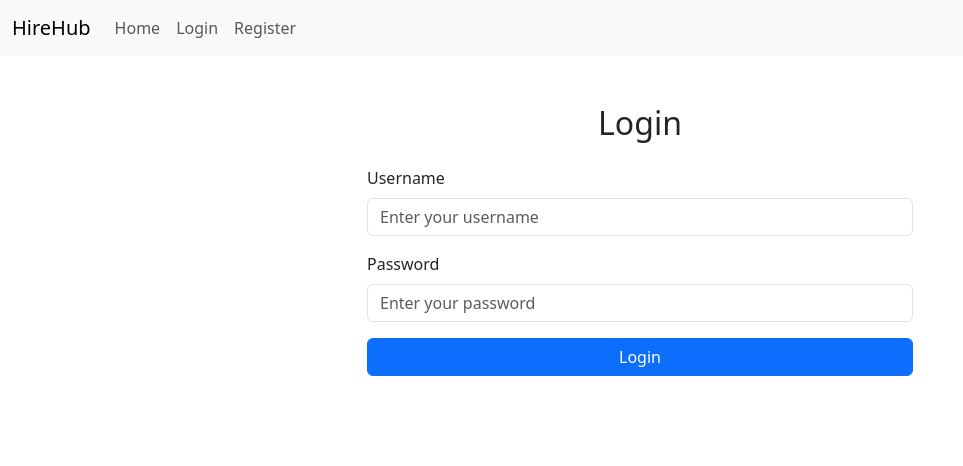
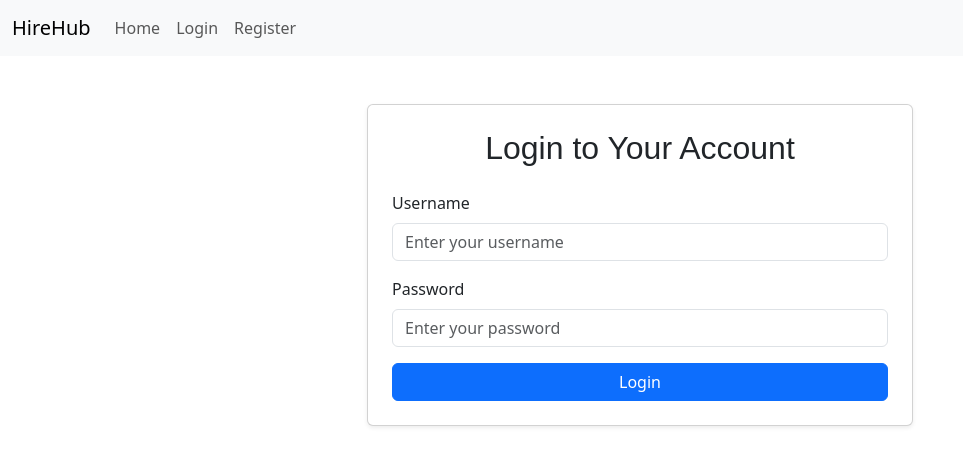
Before and after one commit to JuchangKim/HireHub, a React (Create React App) app in the folder client/: page /login in a window 1280 px wide. Shown: the top 466 px of the page, without its empty margins (0-963 px from the left). Built offline with nearby package versions, Linux system fonts and the light colour scheme.

Commit message:
Enhance Login Page UI
- Wrapped login form in a Card component for better structure.
- Improved styling with custom CSS for a polished look.
- Added success and error alerts with consistent styling.
- Enhanced user experience with a clean layout and modern design elements.

```diff
--- /dev/null
+++ b/client/src/pages/LoginPage.css
@@ -0,0 +1,24 @@
+
+
+body {
+    background-color: #f8f9fa;
+}
+
+.card {
+    border-radius: 10px;
+    background-color: #ffffff;
+}
+
+h2 {
+    font-family: 'Arial', sans-serif;
+    color: #333;
+}
+
+.alert {
+    border-radius: 5px;
+}
+
+button {
+    border-radius: 5px;
+    font-weight: bold;
+}
--- a/client/src/pages/LoginPage.js
+++ b/client/src/pages/LoginPage.js
@@ -1,8 +1,9 @@
 import React, { useState } from 'react';
-import { Container, Row, Col, Form, Button, Alert } from 'react-bootstrap';
+import { Container, Row, Col, Form, Button, Alert, Card } from 'react-bootstrap';
 import axios from 'axios';
 import { useNavigate } from 'react-router-dom';
 import { useAuth } from '../context/AuthContext';
+import './LoginPage.css';
 
 function LoginPage() {
     const [formData, setFormData] = useState({
@@ -38,7 +39,8 @@ function LoginPage() {
         <Container className="mt-5">
             <Row className="justify-content-center">
                 <Col xs={12} md={8} lg={6}>
-                    <h2 className="text-center mb-4">Login</h2>
+                    <Card className="p-4 shadow-sm">
+                        <h2 className="text-center mb-4">Login to Your Account</h2>
                         {error && <Alert variant="danger">{error}</Alert>}
                         {success && <Alert variant="success">{success}</Alert>}
                         <Form onSubmit={handleSubmit}>
@@ -70,6 +72,7 @@ function LoginPage() {
                                 Login
                             </Button>
                         </Form>
+                    </Card>
                 </Col>
             </Row>
         </Container>
--- /dev/null
+++ b/client/src/pages/RegisterPage.css
@@ -0,0 +1,24 @@
+
+
+body {
+    background-color: #f8f9fa;
+}
+
+.card {
+    border-radius: 10px;
+    background-color: #ffffff;
+}
+
+h2 {
+    font-family: 'Arial', sans-serif;
+    color: #333;
+}
+
+.alert {
+    border-radius: 5px;
+}
+
+button {
+    border-radius: 5px;
+    font-weight: bold;
+}
--- a/client/src/pages/RegisterPage.js
+++ b/client/src/pages/RegisterPage.js
@@ -1,6 +1,7 @@
 import React, { useState } from 'react';
-import { Container, Row, Col, Form, Button, Alert } from 'react-bootstrap';
+import { Container, Row, Col, Form, Button, Alert, Card } from 'react-bootstrap';
 import axios from 'axios';
+//import './RegisterPage.css'; // Add your custom CSS file for additional styles
 
 function RegisterPage() {
     const [formData, setFormData] = useState({
@@ -28,7 +29,7 @@ function RegisterPage() {
         }
         try {
             await axios.post('http://localhost:5000/api/register', {
-                username: formData.email, // Using email as username for simplicity
+                username: formData.email,
                 password: formData.password,
             });
             setSuccess('Registration successful. You can now log in.');
@@ -40,7 +41,7 @@ function RegisterPage() {
                 confirmPassword: '',
             });
         } catch (err) {
-            console.error('Registration error:', err); // Log the error for debugging
+            console.error('Registration error:', err);
             setError(err.response?.data || 'Registration failed');
         }
     };
@@ -49,7 +50,8 @@ function RegisterPage() {
         <Container className="mt-5">
             <Row className="justify-content-center">
                 <Col xs={12} md={8} lg={6}>
-                    <h2 className="text-center mb-4">Sign Up</h2>
+                    <Card className="p-4 shadow-sm">
+                        <h2 className="text-center mb-4">Create Your Account</h2>
                         {error && <Alert variant="danger">{error}</Alert>}
                         {success && <Alert variant="success">{success}</Alert>}
                         <Form onSubmit={handleSubmit}>
@@ -117,6 +119,7 @@ function RegisterPage() {
                                 Sign Up
                             </Button>
                         </Form>
+                    </Card>
                 </Col>
             </Row>
         </Container>
```
Lines whose indentation alone changed are shown as unchanged.
